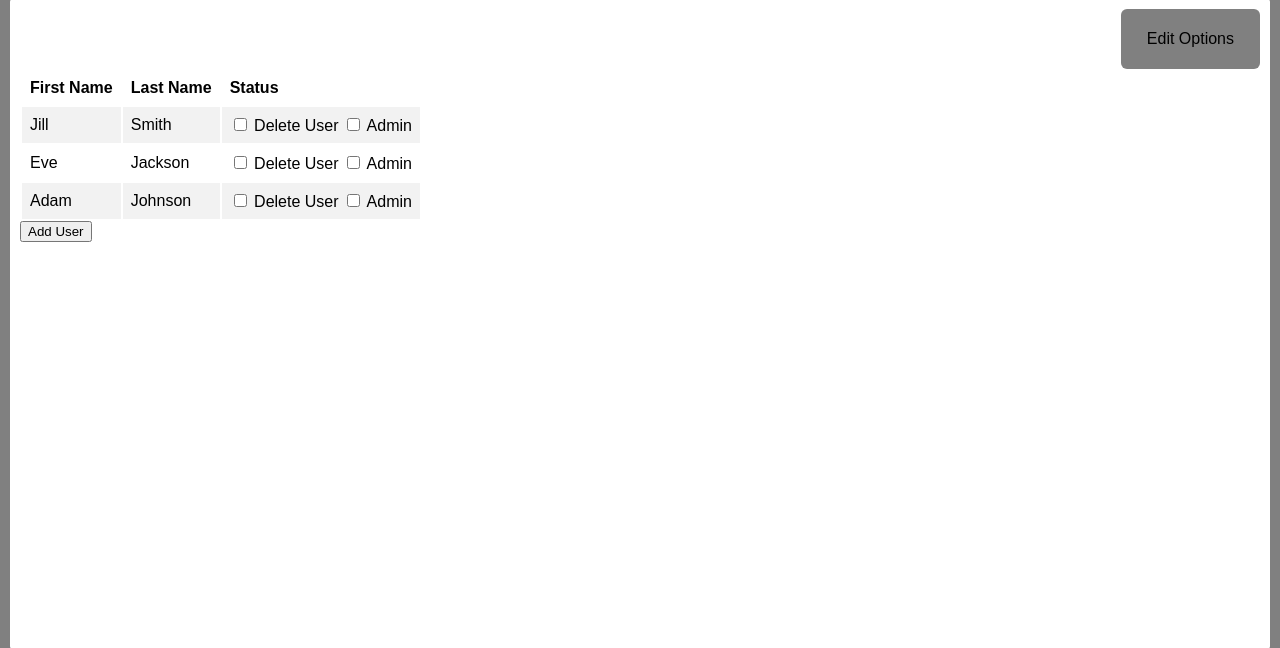
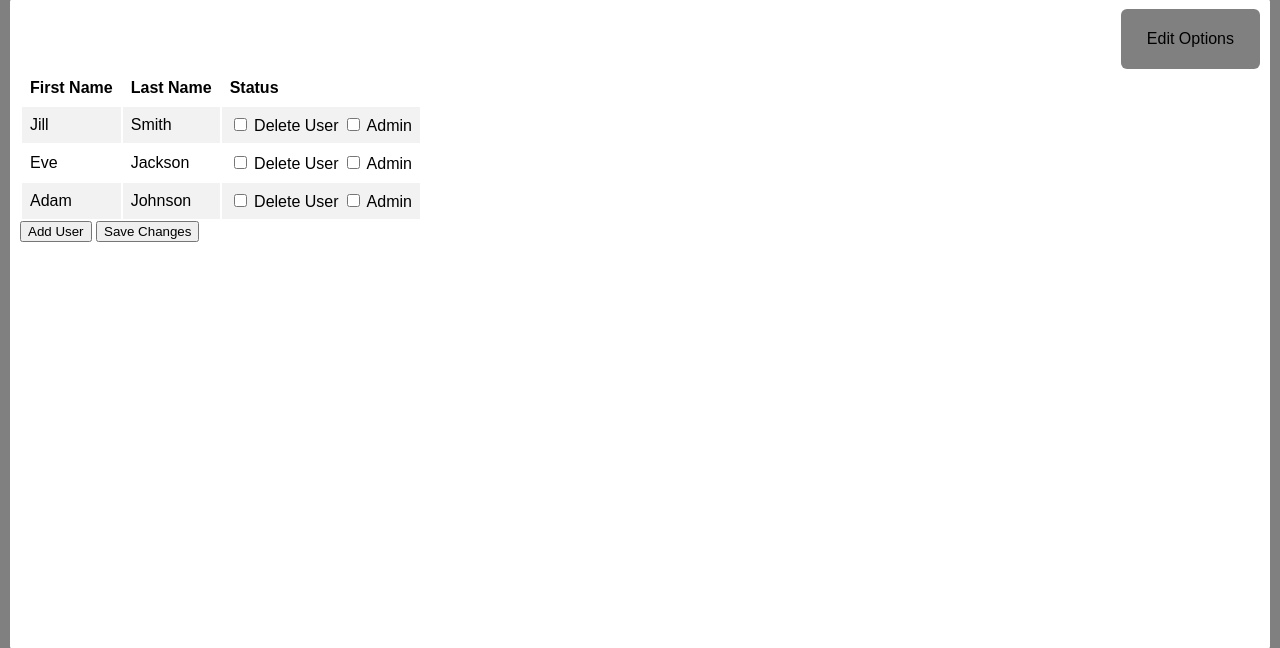
Before and after one commit to Nmans01/cs341-project, a PHP site: page /user.php in a window 1280 px wide. Shown: the part 145-793 px from the top of the page. Run offline with PHP 8.4, Linux system fonts and the light colour scheme; the visitor is signed in with stand-in values (Sample User, id 1).

Commit message:
added a save button

```diff
--- a/user.php
+++ b/user.php
@@ -66,6 +66,7 @@
     </tr>
   </table>
   <button id ="addUser">Add User</button>
+  <button id ="addUser">Save Changes</button>
 </div>
 </Main>
 <?PHP
```
